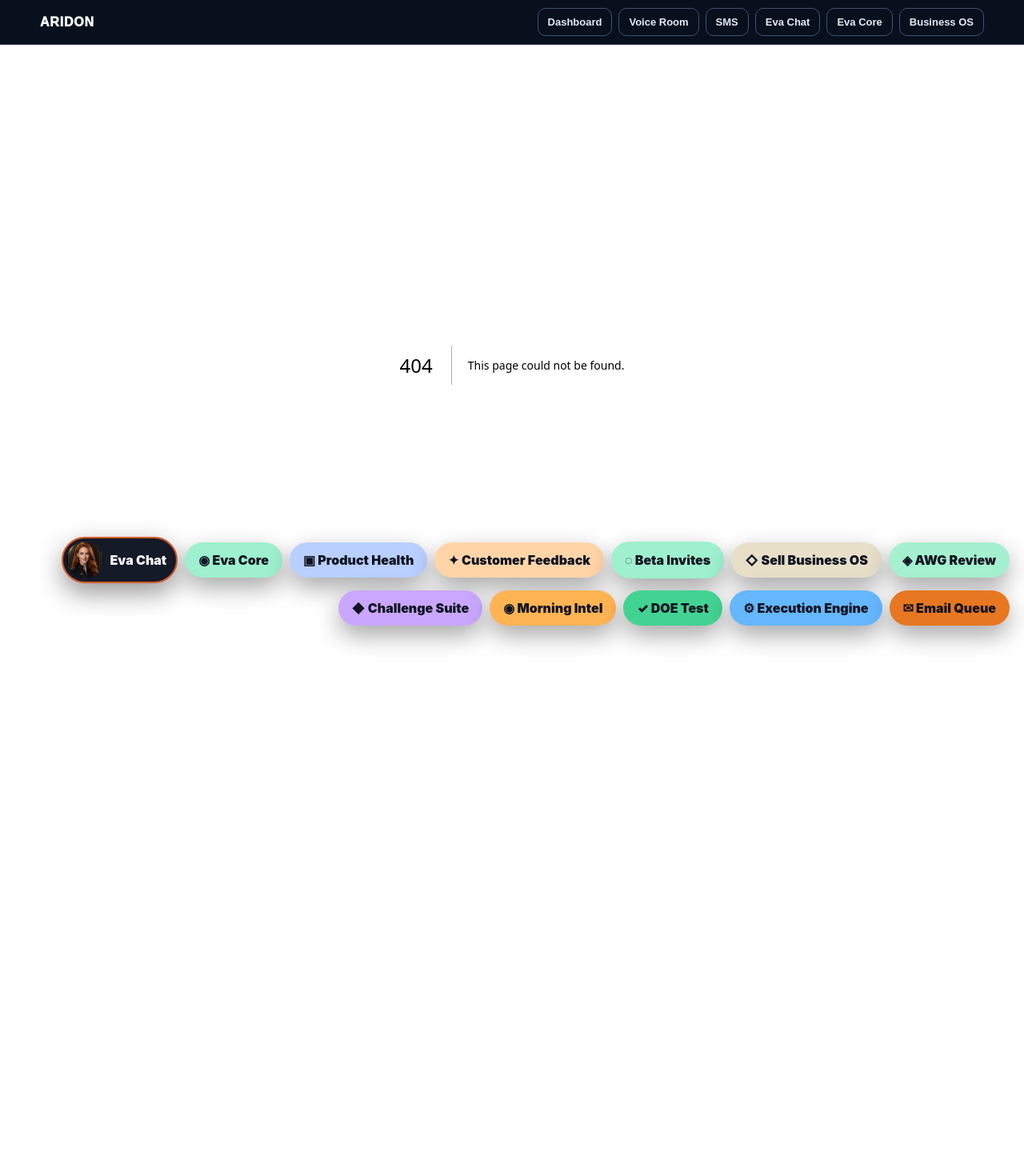
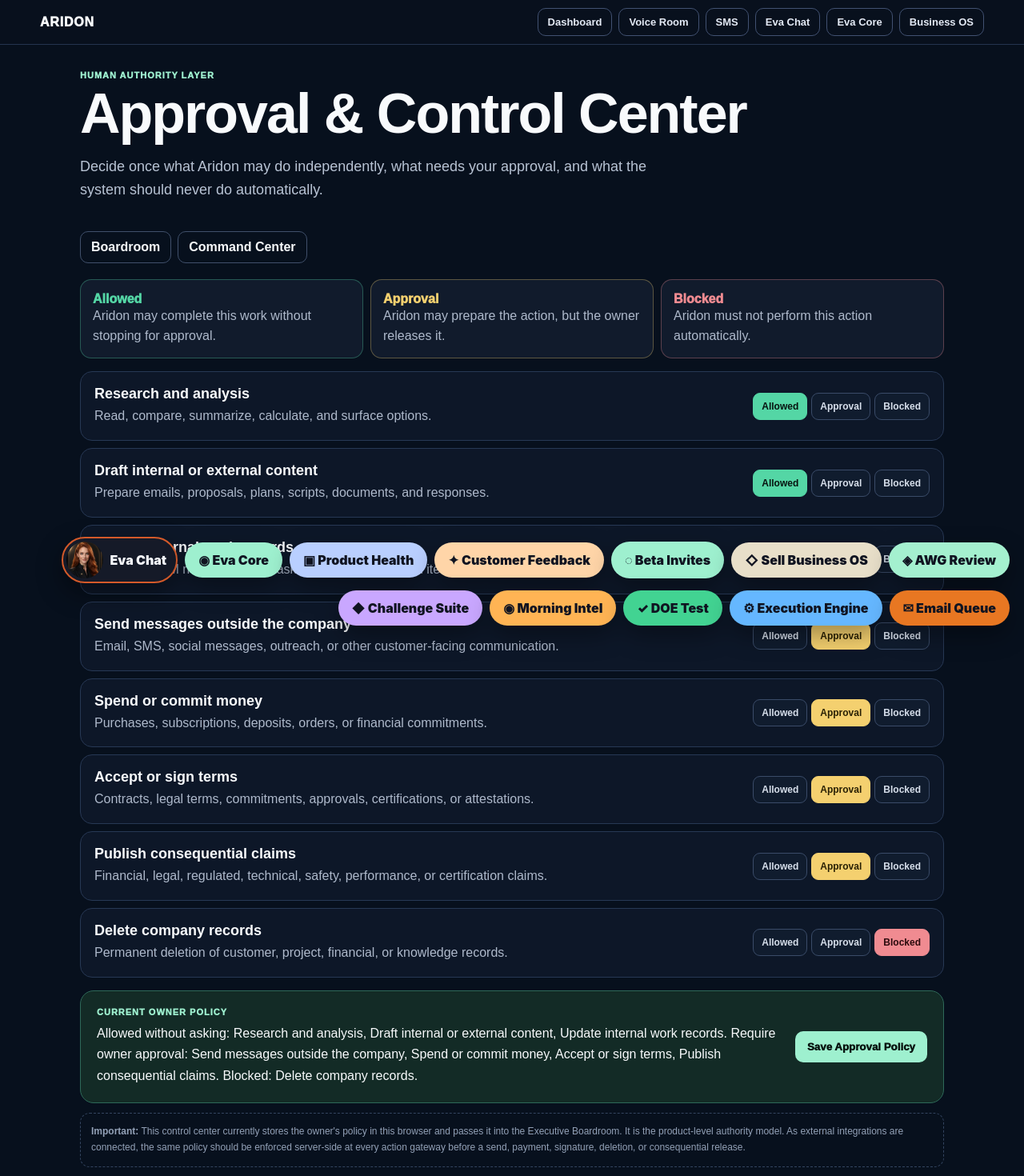
Before and after one commit to jimrusk/aridon-app, a Next.js app: page /controls in a window 1280 px wide. Before the commit this address had no page. Shown: the top 1470 px of the page at 80% size. Before the commit the page ends 856 px from the top, so only its background shows below. Built offline with nearby package versions, Linux system fonts and the light colour scheme.

Commit message:
Add owner approval control center

```diff
--- /dev/null
+++ b/app/controls/page.tsx
@@ -0,0 +1,116 @@
+'use client';
+
+import Link from 'next/link';
+import { useEffect, useMemo, useState } from 'react';
+
+type Rule = { id: string; label: string; detail: string; defaultMode: 'allowed' | 'approval' | 'blocked' };
+type Mode = Rule['defaultMode'];
+
+const rules: Rule[] = [
+  { id: 'research', label: 'Research and analysis', detail: 'Read, compare, summarize, calculate, and surface options.', defaultMode: 'allowed' },
+  { id: 'draft', label: 'Draft internal or external content', detail: 'Prepare emails, proposals, plans, scripts, documents, and responses.', defaultMode: 'allowed' },
+  { id: 'crm', label: 'Update internal work records', detail: 'Organize CRM notes, projects, tasks, and Company Brain items.', defaultMode: 'allowed' },
+  { id: 'send', label: 'Send messages outside the company', detail: 'Email, SMS, social messages, outreach, or other customer-facing communication.', defaultMode: 'approval' },
+  { id: 'money', label: 'Spend or commit money', detail: 'Purchases, subscriptions, deposits, orders, or financial commitments.', defaultMode: 'approval' },
+  { id: 'legal', label: 'Accept or sign terms', detail: 'Contracts, legal terms, commitments, approvals, certifications, or attestations.', defaultMode: 'approval' },
+  { id: 'publish', label: 'Publish consequential claims', detail: 'Financial, legal, regulated, technical, safety, performance, or certification claims.', defaultMode: 'approval' },
+  { id: 'delete', label: 'Delete company records', detail: 'Permanent deletion of customer, project, financial, or knowledge records.', defaultMode: 'blocked' },
+];
+
+export default function ControlsPage() {
+  const [modes, setModes] = useState<Record<string, Mode>>(() => Object.fromEntries(rules.map((rule) => [rule.id, rule.defaultMode])));
+  const [saved, setSaved] = useState(false);
+
+  useEffect(() => {
+    try {
+      const raw = window.localStorage.getItem('aridon-approval-rules');
+      if (raw) setModes((current) => ({ ...current, ...JSON.parse(raw) }));
+    } catch {}
+  }, []);
+
+  const policy = useMemo(() => {
+    const groups: Record<Mode, string[]> = { allowed: [], approval: [], blocked: [] };
+    rules.forEach((rule) => groups[modes[rule.id] || rule.defaultMode].push(rule.label));
+    return `Allowed without asking: ${groups.allowed.join(', ') || 'none'}. Require owner approval: ${groups.approval.join(', ') || 'none'}. Blocked: ${groups.blocked.join(', ') || 'none'}.`;
+  }, [modes]);
+
+  function update(id: string, mode: Mode) {
+    setModes((current) => ({ ...current, [id]: mode }));
+    setSaved(false);
+  }
+
+  function save() {
+    try {
+      window.localStorage.setItem('aridon-approval-rules', JSON.stringify(modes));
+      window.localStorage.setItem('aridon-approval-policy', policy);
+      setSaved(true);
+    } catch {
+      setSaved(false);
+    }
+  }
+
+  return (
+    <main style={page}>
+      <div style={shell}>
+        <header style={header}>
+          <div>
+            <div style={eyebrow}>HUMAN AUTHORITY LAYER</div>
+            <h1 style={h1}>Approval & Control Center</h1>
+            <p style={lead}>Decide once what Aridon may do independently, what needs your approval, and what the system should never do automatically.</p>
+          </div>
+          <div style={{ display: 'flex', gap: 8, flexWrap: 'wrap' }}><Link href="/boardroom" style={navLink}>Boardroom</Link><Link href="/" style={navLink}>Command Center</Link></div>
+        </header>
+
+        <section style={legend}>
+          <Legend title="Allowed" text="Aridon may complete this work without stopping for approval." color="#54D6A5" />
+          <Legend title="Approval" text="Aridon may prepare the action, but the owner releases it." color="#F4D06F" />
+          <Legend title="Blocked" text="Aridon must not perform this action automatically." color="#F08B91" />
+        </section>
+
+        <section style={{ display: 'grid', gap: 9, marginTop: 16 }}>
+          {rules.map((rule) => (
+            <article key={rule.id} style={ruleCard}>
+              <div><h2 style={{ margin: '0 0 5px', fontSize: 18 }}>{rule.label}</h2><p style={muted}>{rule.detail}</p></div>
+              <div style={segmented}>
+                {(['allowed', 'approval', 'blocked'] as Mode[]).map((mode) => <button key={mode} onClick={() => update(rule.id, mode)} style={{ ...modeButton, ...(modes[rule.id] === mode ? activeMode(mode) : {}) }}>{mode === 'allowed' ? 'Allowed' : mode === 'approval' ? 'Approval' : 'Blocked'}</button>)}
+              </div>
+            </article>
+          ))}
+        </section>
+
+        <section style={policyCard}>
+          <div><div style={eyebrow}>CURRENT OWNER POLICY</div><p style={{ margin: '8px 0 0', lineHeight: 1.65 }}>{policy}</p></div>
+          <button onClick={save} style={saveButton}>{saved ? '✓ Policy Saved' : 'Save Approval Policy'}</button>
+        </section>
+
+        <section style={note}><strong>Important:</strong> This control center currently stores the owner's policy in this browser and passes it into the Executive Boardroom. It is the product-level authority model. As external integrations are connected, the same policy should be enforced server-side at every action gateway before a send, payment, signature, deletion, or consequential release.</section>
+      </div>
+    </main>
+  );
+}
+
+function Legend({ title, text, color }: { title: string; text: string; color: string }) {
+  return <article style={{ background: '#111B2C', border: `1px solid ${color}55`, borderRadius: 14, padding: 15 }}><div style={{ color, fontWeight: 950 }}>{title}</div><p style={{ ...muted, marginBottom: 0 }}>{text}</p></article>;
+}
+
+function activeMode(mode: Mode) {
+  if (mode === 'allowed') return { background: '#54D6A5', color: '#07130F', borderColor: '#54D6A5' };
+  if (mode === 'approval') return { background: '#F4D06F', color: '#2A2105', borderColor: '#F4D06F' };
+  return { background: '#F08B91', color: '#2B0B0D', borderColor: '#F08B91' };
+}
+
+const page = { minHeight: '100vh', background: '#07101D', color: '#F8FAFC', fontFamily: 'Arial, sans-serif', padding: '32px 18px 90px' };
+const shell = { maxWidth: 1080, margin: '0 auto' };
+const header = { display: 'flex', justifyContent: 'space-between', alignItems: 'flex-start', gap: 18, flexWrap: 'wrap' as const };
+const eyebrow = { color: '#9EF0CF', fontWeight: 950, fontSize: 11, letterSpacing: 1 };
+const h1 = { fontSize: 'clamp(42px,7vw,70px)', lineHeight: .95, letterSpacing: -2, margin: '9px 0 14px' };
+const lead = { color: '#B8C3D4', maxWidth: 760, fontSize: 18, lineHeight: 1.65 };
+const navLink = { border: '1px solid #40506B', color: '#F8FAFC', borderRadius: 10, padding: '10px 13px', textDecoration: 'none', fontWeight: 850 };
+const legend = { display: 'grid', gridTemplateColumns: 'repeat(auto-fit,minmax(230px,1fr))', gap: 9, marginTop: 20 };
+const ruleCard = { display: 'grid', gridTemplateColumns: 'minmax(0,1fr) auto', gap: 18, alignItems: 'center', background: '#0D1728', border: '1px solid #273854', borderRadius: 15, padding: 17 };
+const muted = { color: '#AEB9CB', lineHeight: 1.55, margin: 0 };
+const segmented = { display: 'flex', gap: 5, flexWrap: 'wrap' as const, justifyContent: 'flex-end' };
+const modeButton = { border: '1px solid #3A4B68', background: '#101C2E', color: '#D7DFEB', borderRadius: 9, padding: '9px 10px', cursor: 'pointer', fontWeight: 850, fontSize: 12 };
+const policyCard = { marginTop: 16, display: 'grid', gridTemplateColumns: 'minmax(0,1fr) auto', gap: 18, alignItems: 'center', background: '#132B26', border: '1px solid #2E6959', borderRadius: 17, padding: 20 };
+const saveButton = { border: 0, background: '#9EF0CF', color: '#07130F', borderRadius: 10, padding: '12px 15px', fontWeight: 950, cursor: 'pointer' };
+const note = { marginTop: 12, color: '#93A1B7', fontSize: 12, lineHeight: 1.65, border: '1px dashed #33445F', borderRadius: 12, padding: 13 };
```
